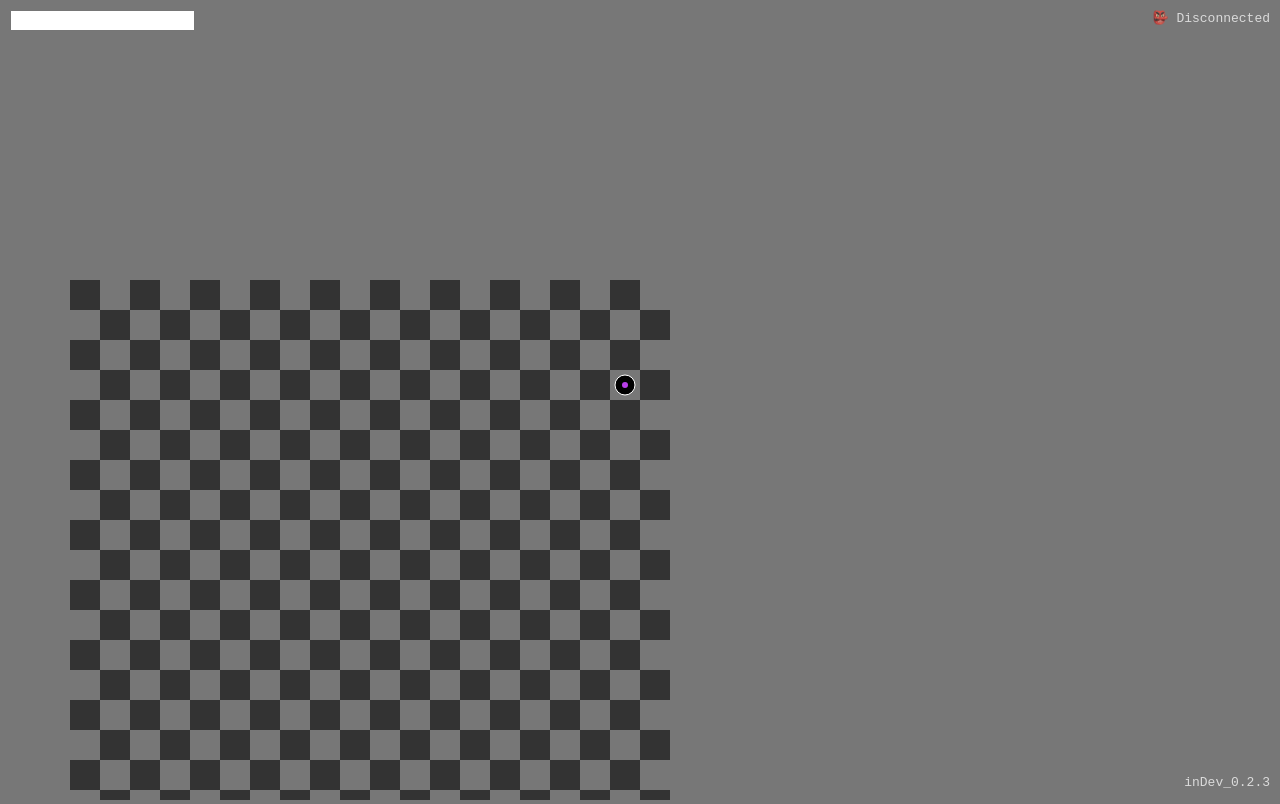
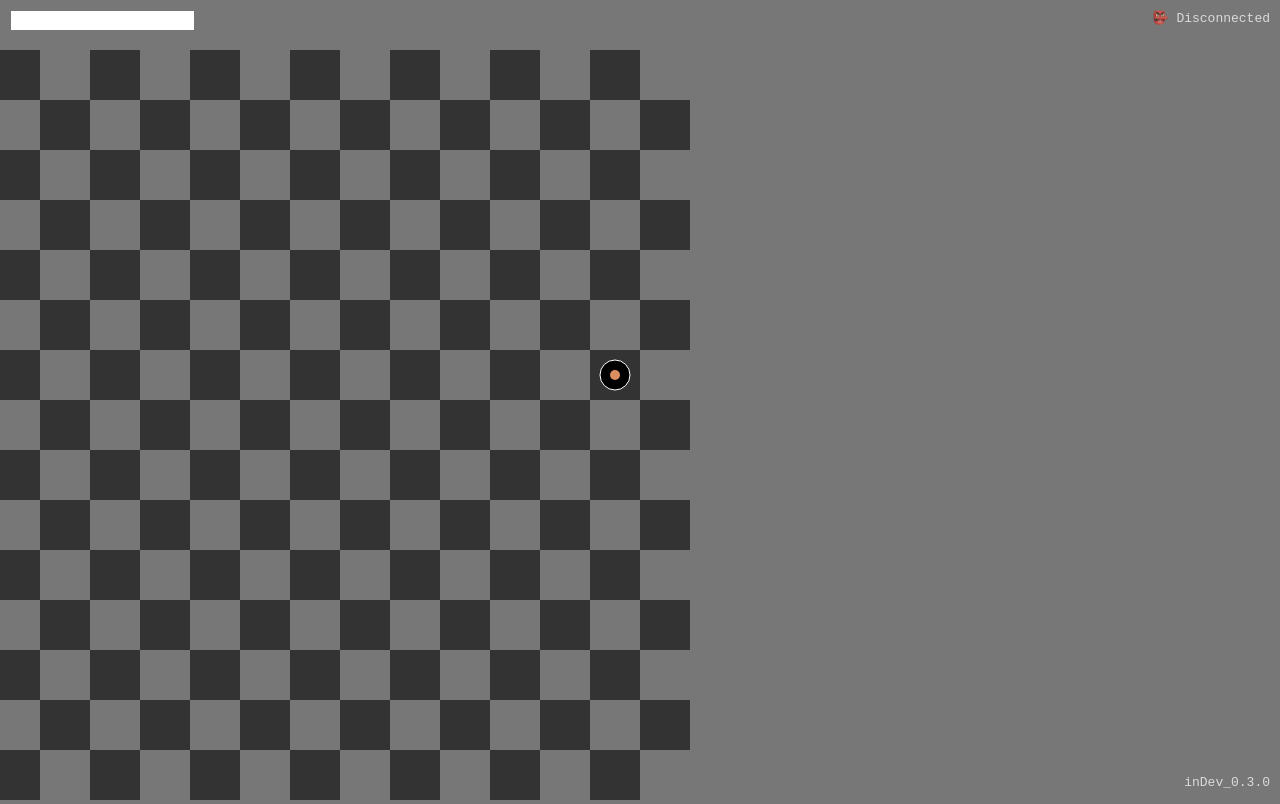
Before and after one commit to Evolveye/CChess.io, a website with bundled scripts: page client/index.html in a window 1280 px wide. Built offline with nearby package versions, Linux system fonts and the light colour scheme; no server answers.

Commit message:
^ chessboard & colors

```diff
--- a/client/index.html
+++ b/client/index.html
@@ -17,7 +17,7 @@
 
   <section class="server_connection"></section>
 
-  <section class="version">inDev_0.2.3</section>
+  <section class="version">inDev_0.3.0</section>
 
   <section class="game"></section>
 
--- a/client/js/chat.js
+++ b/client/js/chat.js
@@ -24,5 +24,5 @@ ws.on( `chat-new_message`, msg => {
 
   chatMessages.insertAdjacentElement( `beforeend`, message )
 
-  setTimeout( () => message.remove(), 1000 * 5 )
+  setTimeout( () => message.remove(), 1000 * 10 )
 } )
--- a/client/js/game.js
+++ b/client/js/game.js
@@ -5,22 +5,32 @@ function rand( min, max ) {
 }
 
 class Player {
-  constructor( x, y, movingTimestamp, color ) {
+  constructor( x, y, movingTimestamp, color, controling ) {
     this.id = Math.random()
     this.x = x
     this.y = y
 
-    this.width = window.innerWidth
-    this.height = window.innerHeight
-
     this.color = color
     this.canMove = true
     this.movingTimestamp = movingTimestamp
+
+    this.control = {
+      up: controling === `wsad`  ?  `w`  :  `up`,
+      down: controling === `wsad`  ?  `s`  :  `down`,
+      left: controling === `wsad`  ?  `a`  :  `left`,
+      right: controling === `wsad`  ?  `d`  :  `right`,
+      wantToMove: controling === `wsad`  ?  `wsad`  :  `arrow`,
+
+      mapUp: controling === `wsad`  ?  `up`  :  `w`,
+      mapDown: controling === `wsad`  ?  `down`  :  `s`,
+      mapLeft: controling === `wsad`  ?  `left`  :  `a`,
+      mapRight: controling === `wsad`  ?  `right`  :  `d`,
+    }
   }
 }
 
 class Game {
-  constructor( width, height, tileSize, playerMovingTimestamp ) {
+  constructor( width, height, tileSize, playerMovingTimestamp, playerControling ) {
 
     /* *
      * Structure */
@@ -38,20 +48,19 @@ class Game {
     /* *
      * Data */
 
-    this.pawnColors = [`#4DFF57`, `#7461FF`, `#FF524C`, `#FFC16D`, `#ACFFE7`, `#B83EE8`]
-
     this.player = new Player(
       rand( 1, width ),
       rand( 1, height ),
       playerMovingTimestamp,
-      this.pawnColors[ Math.floor( Math.random() * this.pawnColors.length ) ]
+      `#${(Math.random()*0xFFFFFF << 0).toString(16)}`,
+      playerControling
     )
 
     this.entities = []
 
     this.camera = {
-      x: this.player.width / 2 - this.player.x * tileSize,
-      y: this.player.height / 2 - this.player.y * tileSize
+      x: window.innerWidth / 2 - this.player.x * tileSize,
+      y: window.innerHeight / 2 - this.player.y * tileSize
     }
     this.map = { tileSize, width, height }
 
@@ -64,6 +73,7 @@ class Game {
 
     ws.send( `game-init`, {
       id: this.player.id,
+      color: this.player.color,
       x: this.player.x,
       y: this.player.y
     } )
@@ -79,27 +89,28 @@ class Game {
     const c = this.camera
     const p = this.player
 
-    if ( p.canMove && Game.key( `arrow` ) ) {
-      if ( Game.key( `left` ) && p.x > 1 ) {
-        c.x += m.tileSize
+    if ( p.canMove && Game.key( p.control.wantToMove ) ) {
+      if ( Game.key( p.control.left ) && p.x > 1 )
         p.x--
-      }
-      else if ( Game.key( `right` ) && p.x < m.width ) {
-        c.x -= m.tileSize
+      else if ( Game.key( p.control.right ) && p.x < m.width )
         p.x++
-      }
-      else if ( Game.key( `up` ) && p.y > 1 ) {
-        c.y += m.tileSize
+      else if ( Game.key( p.control.up ) && p.y > 1 )
         p.y--
-      }
-      else if ( Game.key( `down` ) && p.y < m.height ) {
-        c.y -= m.tileSize
+      else if ( Game.key( p.control.down ) && p.y < m.height )
         p.y++
-      }
 
       p.canMove = false
       setTimeout( () => p.canMove = true, p.movingTimestamp )
     }
+
+    if ( Game.key( p.control.mapUp ) && c.y < window.innerHeight / 2 )
+      c.y += m.tileSize / 2
+    if ( Game.key( p.control.mapDown ) && c.y > window.innerHeight / 2 - m.height * m.tileSize )
+      c.y -= m.tileSize / 2
+    if ( Game.key( p.control.mapLeft ) && c.x < window.innerWidth / 2 )
+      c.x += m.tileSize / 2
+    if ( Game.key( p.control.mapRight ) && c.x > window.innerWidth / 2 - m.width * m.tileSize )
+      c.x -= m.tileSize / 2
 
     ws.send( `game-player_update`, {
       x: this.player.x,
@@ -132,32 +143,26 @@ class Game {
     /* *
      * Entities */
 
-    ctx.fillStyle = `#000`
-    for ( const e of this.entities ) {
+    ctx.strokeStyle = `white`
+    ctx.lineWidth = 1
+
+    const allEntities = [ ...this.entities, p ]
+    for ( const e of allEntities ) {
+      ctx.fillStyle = `#000`
       ctx.beginPath()
-      ctx.arc( c.x + (e.x - .5) * tSize, c.y + (e.y - .5) * tSize, 10, 0, Math.PI * 2 )
+      ctx.arc( c.x + (e.x - .5) * tSize, c.y + (e.y - .5) * tSize, 15, 0, Math.PI * 2 )
+      ctx.closePath()
+      ctx.fill()
+
+      if ( e.id === p.id )
+        ctx.stroke()
+
+      ctx.fillStyle = e.color
+      ctx.beginPath()
+      ctx.arc( c.x + (e.x - .5) * tSize, c.y + (e.y - .5) * tSize, 5, 0, Math.PI * 2 )
       ctx.closePath()
       ctx.fill()
     }
-
-
-
-    /* *
-     * Player */
-
-    ctx.strokeStyle = `white`
-    ctx.lineWidth = 1
-    ctx.beginPath()
-    ctx.arc( c.x + (p.x - .5) * tSize, c.y + (p.y - .5) * tSize, 10, 0, Math.PI * 2 )
-    ctx.closePath()
-    ctx.fill()
-    ctx.stroke()
-
-    ctx.fillStyle = p.color
-    ctx.beginPath()
-    ctx.arc( c.x + (p.x - .5) * tSize, c.y + (p.y - .5) * tSize, 3, 0, Math.PI * 2 )
-    ctx.closePath()
-    ctx.fill()
   }
 
   resize() {
@@ -175,6 +180,12 @@ class Game {
         case `up`: return k[ 38 ]
         case `down`: return k[ 40 ]
         case `arrow`: return k[ 37 ]  ||  k[ 38 ]  ||  k[ 39 ]  ||  k[ 40 ]
+
+        case `w`: return k[ 87 ]
+        case `s`: return k[ 83 ]
+        case `a`: return k[ 65 ]
+        case `d`: return k[ 68 ]
+        case `wsad`: case `WSAD`: return k[ 87 ]  ||  k[ 83 ]  ||  k[ 65 ]  ||  k[ 68 ]
       }
 
     return k[ key ]
@@ -182,7 +193,7 @@ class Game {
 }
 Game.keys = []
 
-const game = new Game( 20, 20, 30, 100 )
+const game = new Game( 32, 32, 50, 200, `wsad` )
 const player = game.player
 
 ws.on( `game-update`, players => {
@@ -190,10 +201,7 @@ ws.on( `game-update`, players => {
 
   for ( const p of players )
     if ( p.id !== player.id )
-      game.entities.push( {
-        x: p.x,
-        y: p.y
-      } )
+      game.entities.push( p )
 } )
 
 window.Game = Game
--- a/js/wssRooms.js
+++ b/js/wssRooms.js
@@ -1,8 +1,10 @@
 class Player {
-  constructor( { x, y, id } ) {
+  constructor( { x, y, id, color } ) {
     this.id = id
     this.x = x
     this.y = y
+
+    this.color = color
   }
 }
 
```
